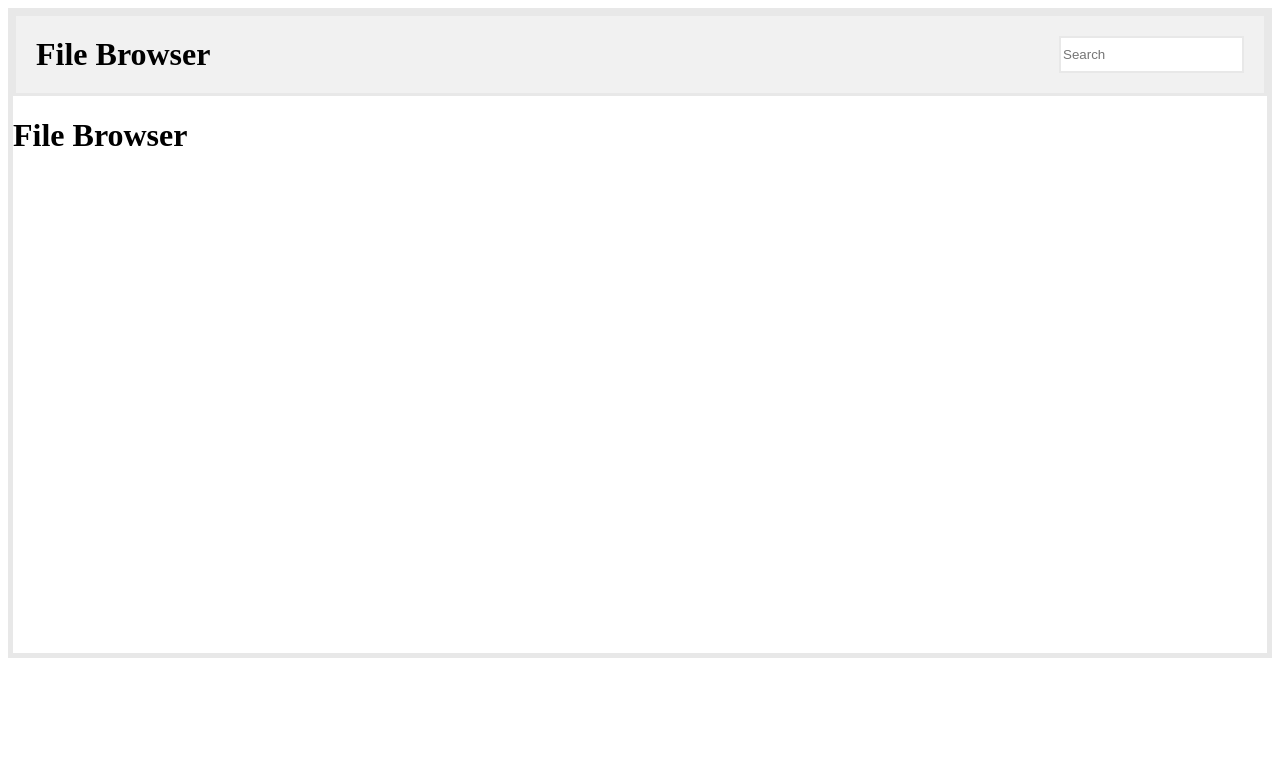
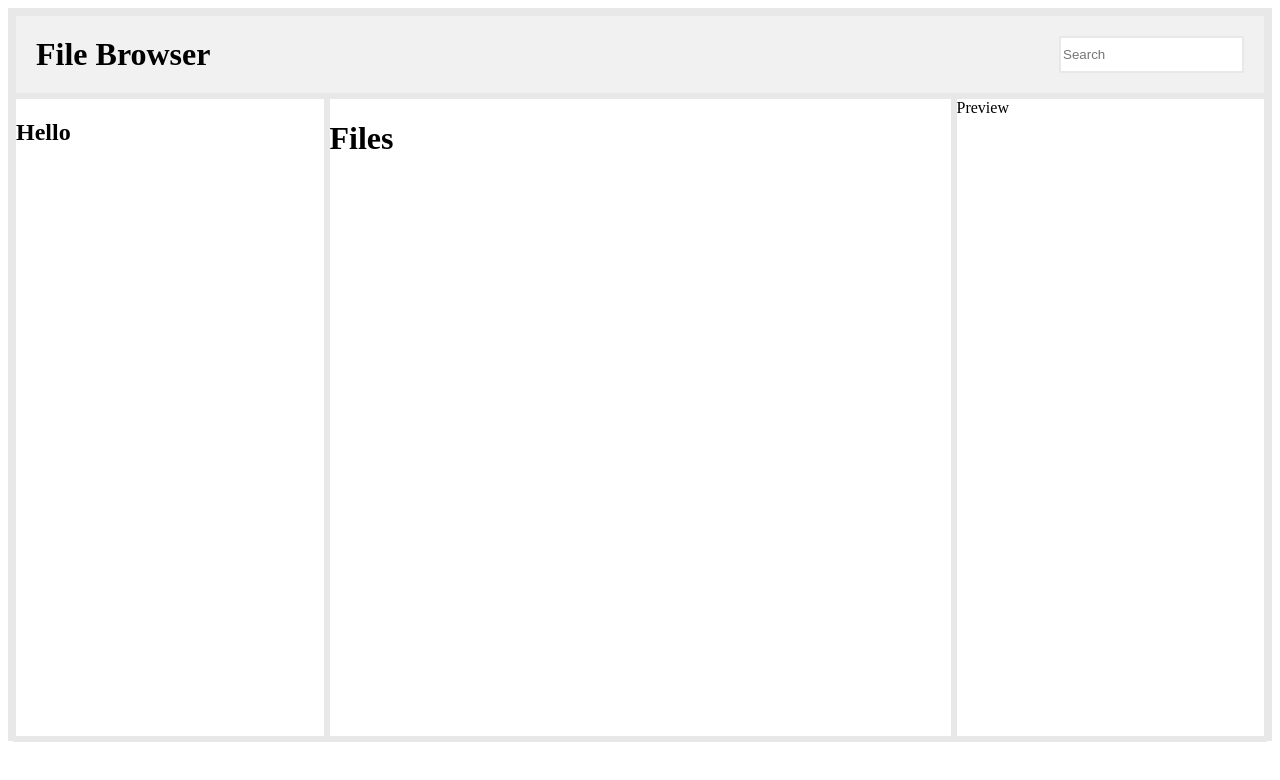
Before and after one commit to TomasGarciaDev/next-file-browser-v2, a Next.js app: page / in a window 1280 px wide. Shown: the top 780 px of the page. Built offline with nearby package versions, Linux system fonts and the light colour scheme.

Commit message:
Files and Preview component created"

```diff
--- /dev/null
+++ b/components/Files.js
@@ -0,0 +1,9 @@
+import styles from '../styles/Files.module.css';
+
+export default function Files() {
+  return (
+    <div className={styles.container}>
+      <h1>Files</h1>
+    </div>
+  )
+}
--- a/components/Layout.js
+++ b/components/Layout.js
@@ -1,17 +1,24 @@
 import Head from "next/head";
 import styles from "../styles/Layout.module.css";
 import Header from "./Header";
+import Sidebar from "./Sidebar";
+import Preview from "./Preview";
+import Files from "./Files";
 
-export default function Layout({title, children}) {
+export default function Layout({title}) {
   return (
-    <div className={styles.container}>
+    <div className={styles.main_container}>
       <Head>
         <title>{title}</title>
       </Head>
 
       <Header />
 
-      <main>{children}</main>
+      <div className={styles.container}>
+        <Sidebar></Sidebar>
+        <Files></Files>
+        <Preview></Preview>
+      </div>
     </div>
   )
 }
--- /dev/null
+++ b/components/Preview.js
@@ -0,0 +1,7 @@
+import styles from '../styles/Preview.module.css'
+
+export default function Preview() {
+  return (
+    <div className={styles.container}>Preview</div>
+  )
+}
--- a/components/Sidebar.js
+++ b/components/Sidebar.js
@@ -1,7 +1,9 @@
+import styles from '../styles/Sidebar.module.css'
+
 export default function Sidebar() {
   return (
-    <aside>
-
+    <aside className={styles.container}>
+      <h1>Hello</h1>
     </aside>
   )
 }
--- /dev/null
+++ b/styles/Files.module.css
@@ -0,0 +1,8 @@
+.container {
+  display: flex;
+  justify-content: space-between;
+  /* align-items: center; */
+  height: 100%;
+  border-style: solid;
+  border-color: rgb(232, 232, 232);
+}
--- a/styles/Layout.module.css
+++ b/styles/Layout.module.css
@@ -1,7 +1,15 @@
-.container {
+.main_container {
   width: auto;
-  height: 80vh;
+  height: 100%;
   border-style: solid;
   border-width: 5px;
   border-color: rgb(232, 232, 232)
 }
+
+.container {
+  /* background: lightblue; */
+  /* width: 80vw; */
+  height: 80vh;
+  display: grid;
+  grid-template-columns: 1fr 2fr 1fr;
+}
--- /dev/null
+++ b/styles/Preview.module.css
@@ -0,0 +1,7 @@
+.container {
+  height: 100%;
+  border-style: solid;
+  border-color: rgb(232, 232, 232);
+  height: 100%;
+  align-items: stretch;
+}
--- /dev/null
+++ b/styles/Sidebar.module.css
@@ -0,0 +1,5 @@
+.container {
+  height: 100%;
+  border-style: solid;
+  border-color: rgb(232, 232, 232);
+}
```
